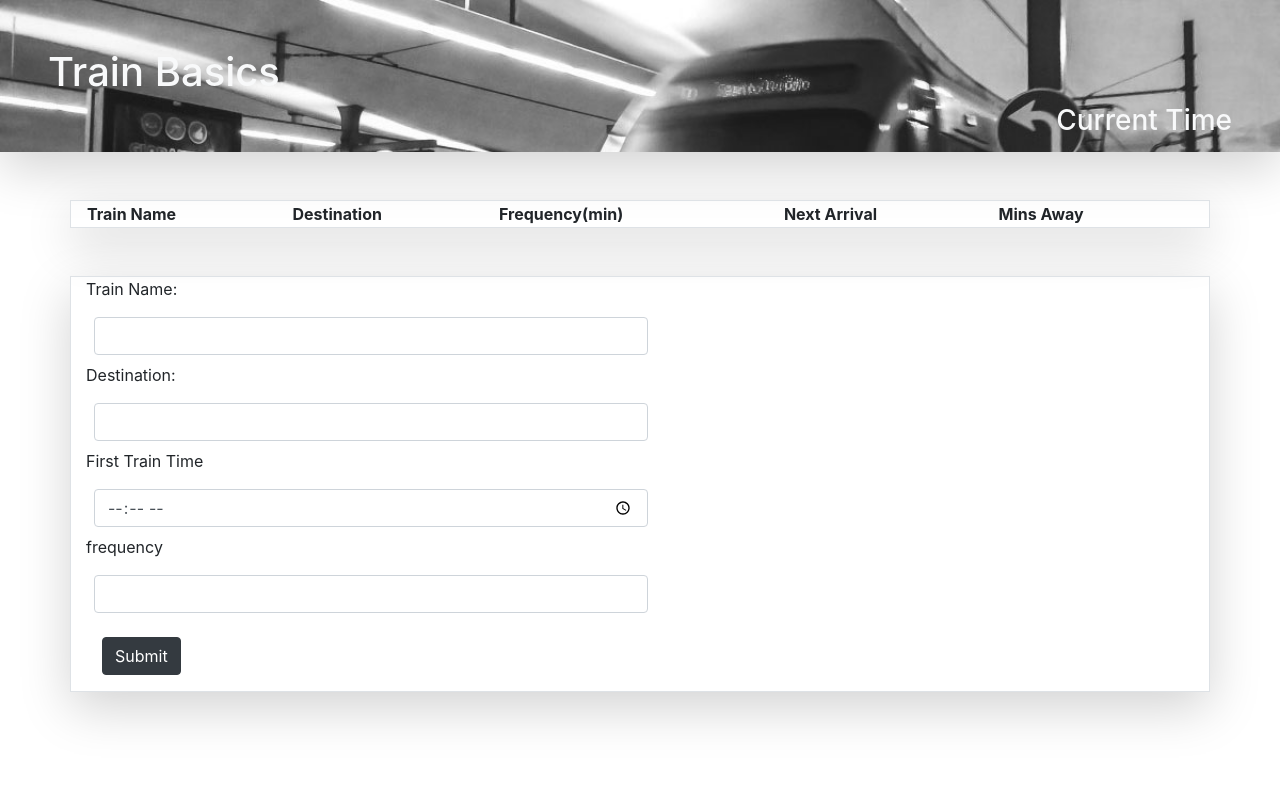
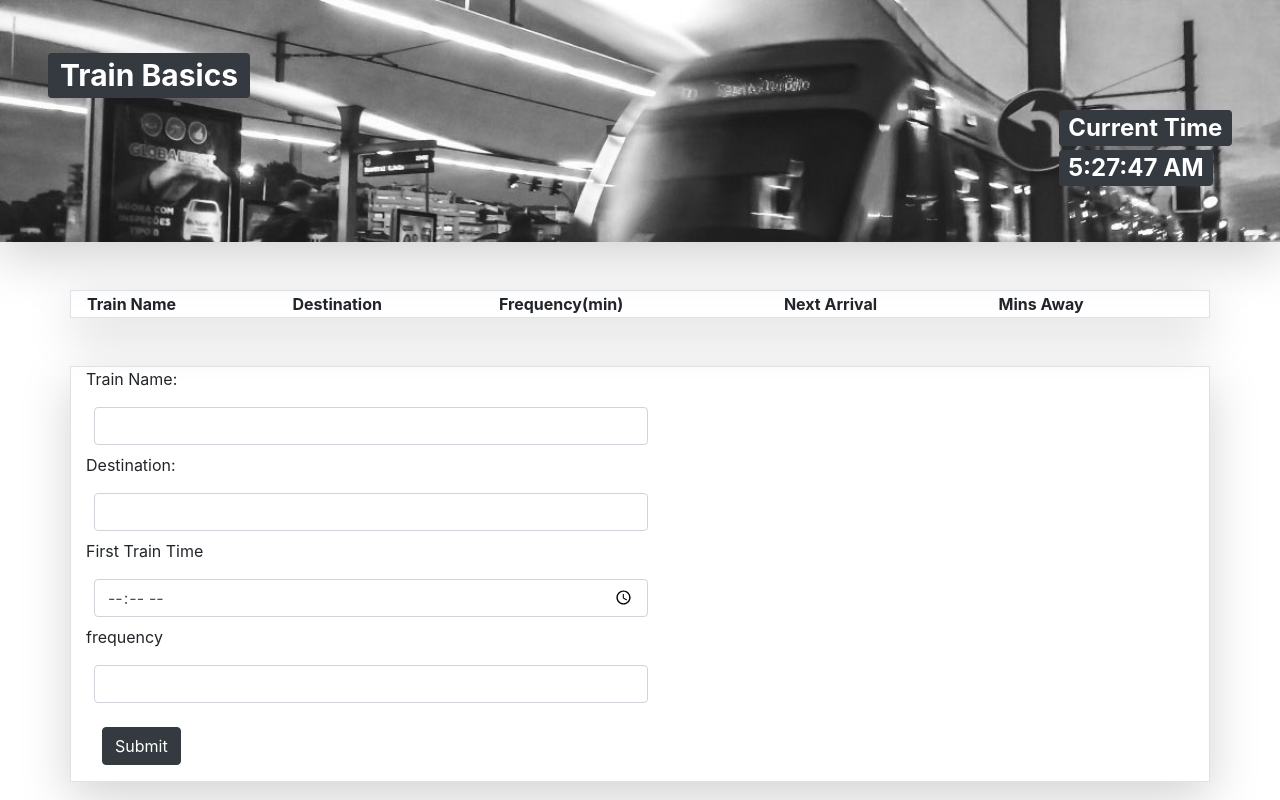
Before and after one commit to SeanB333/Train-basic, a plain HTML site: page index.html in a window 1280 px wide. Drawn offline with nearby package versions, Linux system fonts and the light colour scheme; no server answers.

Commit message:
rebuild on firebase code

```diff
--- a/assets/javascript/main.js
+++ b/assets/javascript/main.js
@@ -23,14 +23,18 @@ $(document).ready(function () {
     var database = firebase.database();
     var trainName = "";
     var destination = "";
-    var trainTime = 0;
-    var frequency = 0;
+    var trainTime = "";
+    var frequency = "";
+    var time = "Loading";
+    $("#display-time").html(time);
 
-    // set function for time count
+
+
+    // set functions
 
     function myTimer() {
         var date = new Date();
-        var time = date.toLocaleTimeString();
+        time = date.toLocaleTimeString();
         $("#display-time").html(time);
     }
 
@@ -45,7 +49,7 @@ $(document).ready(function () {
 
         // difine firebase object
 
-        database.ref().set({
+        database.ref().push({
             name: trainName,
             destination: destination,
             time: trainTime,
@@ -57,16 +61,25 @@ $(document).ready(function () {
 
     // call database object to display
 
-    database.ref().on("value", function (snapshot) {
+    database.ref().on("child_added", function (snapshot) {
+
+        // define firebase variables
+
         var snap = snapshot.val();
-        var
+        var convert = moment(snap.time, "HH:mm").format();
+        var timeRemain = moment().diff(convert, "minutes") % snap.frequency;
+        var minAway = frequency - timeRemain;
+        var arrival = moment().add(minAway, "m").format("h:mm:ss a");
+
         // append the table values
 
         $(".input").append(
             `<tr class="border-top">
                 <td>${snap.name}</td>
                 <td>${snap.destination}</td>
-                <td>${snap.frequency}</td>`
+                <td>${snap.frequency}</td>
+                <td>${arrival}</td>
+                <td>${minAway} mins</td>`
         );
     });
 });
--- a/index.html
+++ b/index.html
@@ -12,9 +12,9 @@
 </head>
 
 <body>
-    <div class="train w-100 p-5 text-light shadow-lg">
-        <h1>Train Basics</h1>
-        <h3 class="float-right">Current Time <span id="display-time"></span></h3>
+    <div class="train w-100 p-5 text-light shadow-lg clearfix">
+        <h1><span class="badge badge-dark">Train Basics</span></h1>
+        <h2 class="float-right"><span class="badge badge-dark">Current Time</span><div><span id="display-time" class="badge badge-dark"></span></div></h2>
     </div>
     <div class="container border mt-5 shadow-lg">
         <table style="width:100%">
```
